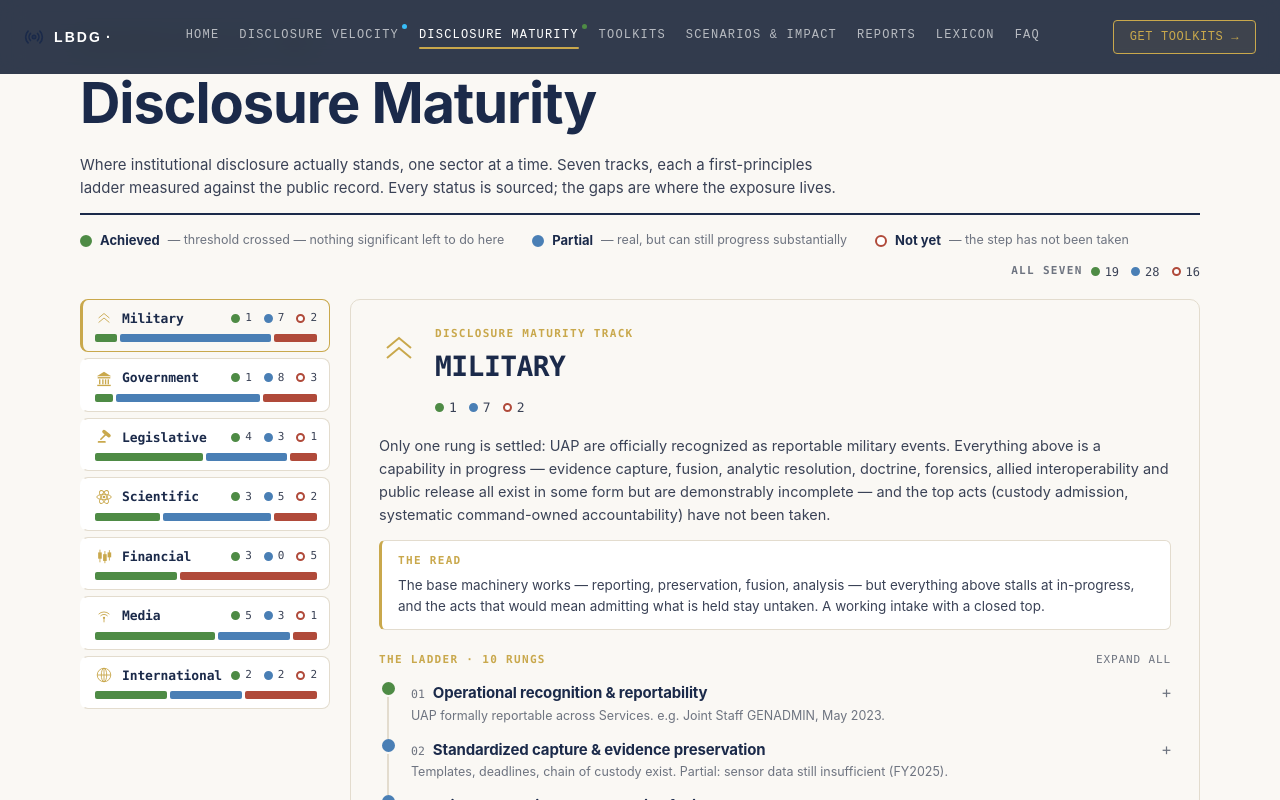
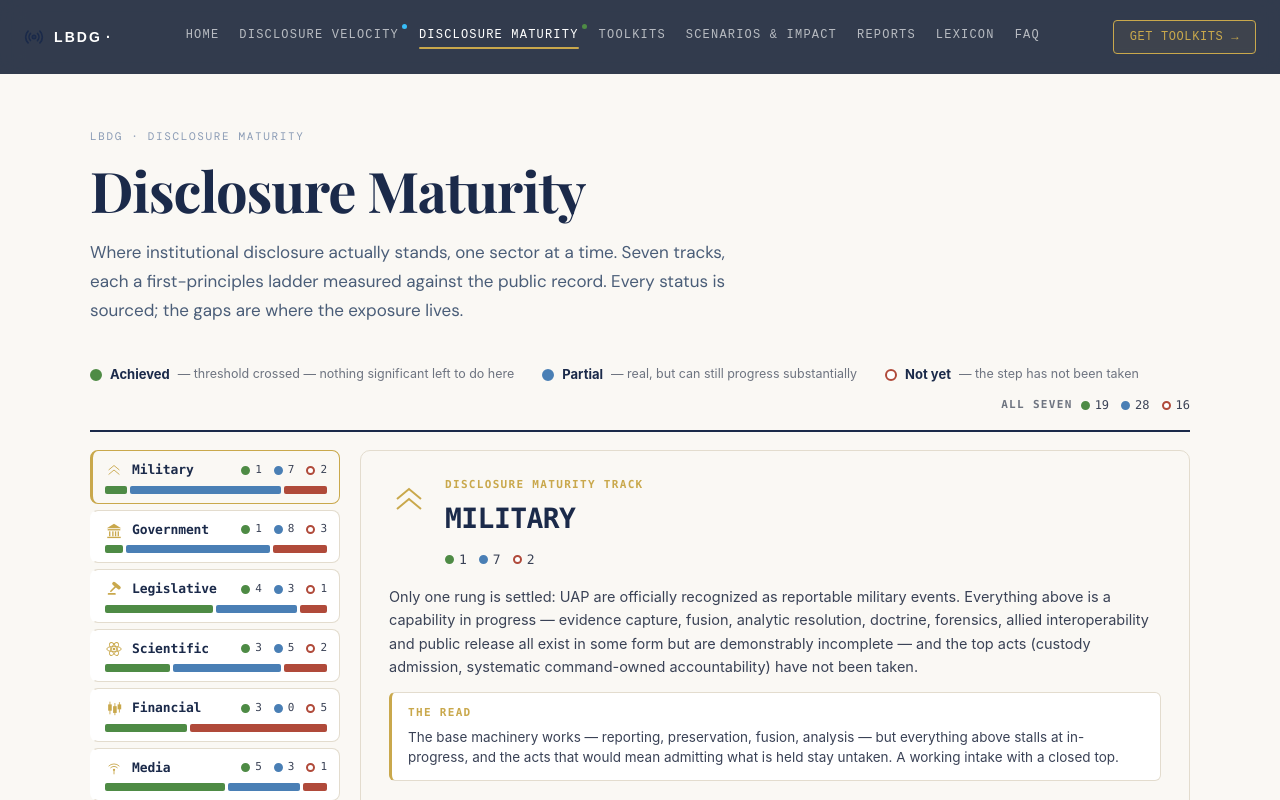
Before and after one commit to lbdgGit/DisclosureHub, a Next.js app in the folder disclosure-hub-starter/: page /maturity in a window 1280 px wide. Shown: the top 800 px of the page. Built offline with nearby package versions, Linux system fonts and the light colour scheme; a web font is replaced by a local one.

Commit message:
Update DisclosureMaturity.tsx

```diff
--- a/disclosure-hub-starter/components/DisclosureMaturity.tsx
+++ b/disclosure-hub-starter/components/DisclosureMaturity.tsx
@@ -14,9 +14,8 @@
  * Each rung is a citable anchor: #<trackId>-rung-<n>.
  */
 "use client";
-
-import React, { useState, useEffect, useRef } from "react";
-
+import React, { useState, useEffect } from "react";
+import { PageHeader } from "@/components/PageHeader";
 /* ---------- types (mirror _schema.json) ---------- */
 type Status = "achieved" | "partial" | "notYet";
 type Tier = "primary" | "official-proceeding" | "secondary" | "none";
@@ -37,7 +36,6 @@ type Track = {
   crossTrackNotes?: string;
 };
 type IconKind = "chevrons" | "pediment" | "gavel" | "atom" | "candlesticks" | "broadcast" | "globe";
-
 /* ---------- tokens ---------- */
 const C = {
   navy: "#1B2A4A", gold: "#C9A84C", cream: "#FAF8F4",
@@ -57,7 +55,6 @@ const TIER: Record<Tier, { color: string; label: string }> = {
 };
 const mono = "ui-monospace, Menlo, monospace";
 const eyebrow: React.CSSProperties = { fontFamily: mono, fontSize: 11, textTransform: "uppercase", letterSpacing: "0.12em", color: C.gold, fontWeight: 700 };
-
 /* ---------- icons ---------- */
 function Icon({ kind, size = 30, color = C.gold }: { kind: IconKind; size?: number; color?: string }) {
   const s: React.CSSProperties = { width: size, height: size, stroke: color, fill: "none", strokeWidth: 2 };
@@ -72,7 +69,6 @@ function Icon({ kind, size = 30, color = C.gold }: { kind: IconKind; size?: numb
     default: return null;
   }
 }
-
 /* ---------- atoms ---------- */
 function Dot({ status, size = 13 }: { status: Status; size?: number }) {
   const c = STATUS[status].color;
@@ -107,7 +103,6 @@ function Flag({ text }: { text: string }) {
 function Detail({ label, children }: { label: string; children: React.ReactNode }) {
   return <div style={{ marginTop: 10 }}><div style={eyebrow}>{label}</div><div style={{ color: C.ink, fontSize: 13.5, lineHeight: 1.55, marginTop: 3 }}>{children}</div></div>;
 }
-
 function Collapsible({ label, children }: { label: string; children: React.ReactNode }) {
   const [open, setOpen] = useState(false);
   return (
@@ -120,7 +115,6 @@ function Collapsible({ label, children }: { label: string; children: React.React
     </div>
   );
 }
-
 /* ---------- fiche (right pane) ---------- */
 function Fiche({ track }: { track: Track }) {
   const [allOpen, setAllOpen] = useState(false);
@@ -134,28 +128,23 @@ function Fiche({ track }: { track: Track }) {
           <div style={{ marginTop: 10 }}><CountNumbers count={track.statusCount} /></div>
         </div>
       </div>
-
       <p style={{ color: C.ink, fontSize: 14.5, lineHeight: 1.6, marginTop: 16 }}>{track.summary}</p>
-
       {track.read && (
         <div style={{ marginTop: 14, background: C.white, border: `1px solid ${C.line}`, borderLeft: `3px solid ${C.gold}`, borderRadius: 6, padding: "12px 16px" }}>
           <div style={eyebrow}>The read</div>
           <div style={{ color: C.ink, fontSize: 13.5, lineHeight: 1.55, marginTop: 5 }}>{track.read}</div>
         </div>
       )}
-
       <div style={{ display: "flex", alignItems: "center", justifyContent: "space-between", marginTop: 22, marginBottom: 14 }}>
         <div style={eyebrow}>The ladder · {track.rungs.length} rungs</div>
         <button onClick={() => setAllOpen(!allOpen)} style={{ all: "unset", cursor: "pointer", fontFamily: mono, fontSize: 11, textTransform: "uppercase", letterSpacing: "0.08em", color: C.mute }}>
           {allOpen ? "collapse all" : "expand all"}
         </button>
       </div>
-
       {/* key prop forces remount when toggling all, so each rung honors the new default */}
       <div key={allOpen ? "open" : "closed"}>
         {track.rungs.map((r, i) => <RungRowControlled key={r.n} trackId={track.id} r={r} isLast={i === track.rungs.length - 1} defaultOpen={allOpen} />)}
       </div>
-
       {track.excludedClaims && track.excludedClaims.length > 0 && (
         <Collapsible label="Deliberately excluded">
           <div style={{ display: "flex", flexDirection: "column", gap: 12 }}>
@@ -176,7 +165,6 @@ function Fiche({ track }: { track: Track }) {
           </div>
         </Collapsible>
       )}
-
       <Collapsible label="Scope, method & sourcing">
         <div style={{ display: "flex", flexDirection: "column", gap: 9, fontSize: 13.5, lineHeight: 1.55, color: C.ink }}>
           <div><b style={{ color: C.navy }}>Scope.</b> {track.scope}</div>
@@ -190,7 +178,6 @@ function Fiche({ track }: { track: Track }) {
     </div>
   );
 }
-
 /* rung variant that takes a defaultOpen (for expand-all) */
 function RungRowControlled({ trackId, r, isLast, defaultOpen }: { trackId: string; r: Rung; isLast: boolean; defaultOpen: boolean }) {
   const [open, setOpen] = useState(defaultOpen);
@@ -239,7 +226,6 @@ function RungRowControlled({ trackId, r, isLast, defaultOpen }: { trackId: strin
     </div>
   );
 }
-
 /* ---------- left-rail tile (compact — all 7 fit in the viewport) ---------- */
 function RailTile({ track, active, onClick }: { track: Track; active: boolean; onClick: () => void }) {
   const [hover, setHover] = useState(false);
@@ -266,13 +252,11 @@ function RailTile({ track, active, onClick }: { track: Track; active: boolean; o
     </button>
   );
 }
-
 /* ---------- section ---------- */
 export default function DisclosureMaturity({ tracks }: { tracks: Track[] }) {
   const ordered = [...tracks].sort((a, b) => a.order - b.order);
   const [activeId, setActiveId] = useState(ordered[0]?.id ?? "");
   const active = ordered.find((t) => t.id === activeId);
-
   useEffect(() => {
     const hash = typeof window !== "undefined" ? window.location.hash.replace("#", "") : "";
     if (hash) {
@@ -281,28 +265,19 @@ export default function DisclosureMaturity({ tracks }: { tracks: Track[] }) {
     }
     // eslint-disable-next-line react-hooks/exhaustive-deps
   }, []);
-
   const totals = ordered.reduce(
     (a, t) => ({ achieved: a.achieved + t.statusCount.achieved, partial: a.partial + t.statusCount.partial, notYet: a.notYet + t.statusCount.notYet }),
     { achieved: 0, partial: 0, notYet: 0 }
   );
-
   return (
-    <div style={{ background: C.cream, padding: "36px 24px 60px", fontFamily: "-apple-system, BlinkMacSystemFont, 'Segoe UI', Roboto, sans-serif" }}>
-      <div style={{ maxWidth: 1120, margin: "0 auto" }}>
-        {/* masthead */}
-        <div style={{ borderBottom: `2px solid ${C.navy}`, paddingBottom: 14, marginBottom: 16 }}>
-          <div style={{ display: "flex", justifyContent: "space-between", alignItems: "baseline" }}>
-            <div style={eyebrow}>Readyfordisclosure.com · LBDG</div>
-          </div>
-          <h1 style={{ margin: "8px 0 0", color: C.navy, fontSize: "clamp(34px, 5vw, 56px)", letterSpacing: "-0.02em", fontWeight: 700 }}>Disclosure Maturity</h1>
-          <p style={{ color: C.ink, fontSize: 15, lineHeight: 1.55, marginTop: 8, maxWidth: 760 }}>
+    <>
+      <PageHeader eyebrow="LBDG · Disclosure Maturity" title="Disclosure Maturity">
         Where institutional disclosure actually stands, one sector at a time. Seven tracks, each a first-principles ladder measured against the public record. Every status is sourced; the gaps are where the exposure lives.
-          </p>
-        </div>
-
+      </PageHeader>
+      <div style={{ background: C.cream, padding: "0 24px 60px", fontFamily: "-apple-system, BlinkMacSystemFont, 'Segoe UI', Roboto, sans-serif" }}>
+        <div style={{ maxWidth: 1100, margin: "0 auto" }}>
           {/* legend + aggregate on one line */}
-        <div style={{ display: "flex", flexWrap: "wrap", gap: "12px 28px", alignItems: "center", marginBottom: 18 }}>
+          <div style={{ display: "flex", flexWrap: "wrap", gap: "12px 28px", alignItems: "center", marginBottom: 18, paddingBottom: 16, borderBottom: `2px solid ${C.navy}` }}>
             {(Object.keys(STATUS) as Status[]).map((k) => (
               <div key={k} style={{ display: "flex", alignItems: "center", gap: 8 }}>
                 <Dot status={k} size={12} />
@@ -315,21 +290,18 @@ export default function DisclosureMaturity({ tracks }: { tracks: Track[] }) {
               <CountNumbers count={totals} size={12} />
             </div>
           </div>
-
           {/* master-detail — plain two-column flow, scrolls together (stable under an animated navbar) */}
           <div style={{ display: "grid", gridTemplateColumns: "minmax(200px, 250px) 1fr", gap: 20, alignItems: "start" }} className="lbdg-md-grid">
             {/* left rail */}
             <div style={{ display: "flex", flexDirection: "column", gap: 6 }} className="lbdg-rail">
               {ordered.map((t) => <RailTile key={t.id} track={t} active={t.id === activeId} onClick={() => setActiveId(t.id)} />)}
             </div>
-
             {/* right pane */}
             <div className="lbdg-pane">
               {active && <Fiche key={active.id} track={active} />}
             </div>
           </div>
         </div>
-
         {/* stack the two columns on narrow screens */}
         <style>{`
           @media (max-width: 860px) {
@@ -339,5 +311,6 @@ export default function DisclosureMaturity({ tracks }: { tracks: Track[] }) {
           }
         `}</style>
       </div>
+    </>
   );
 }
```
Lines whose indentation alone changed are shown as unchanged.
